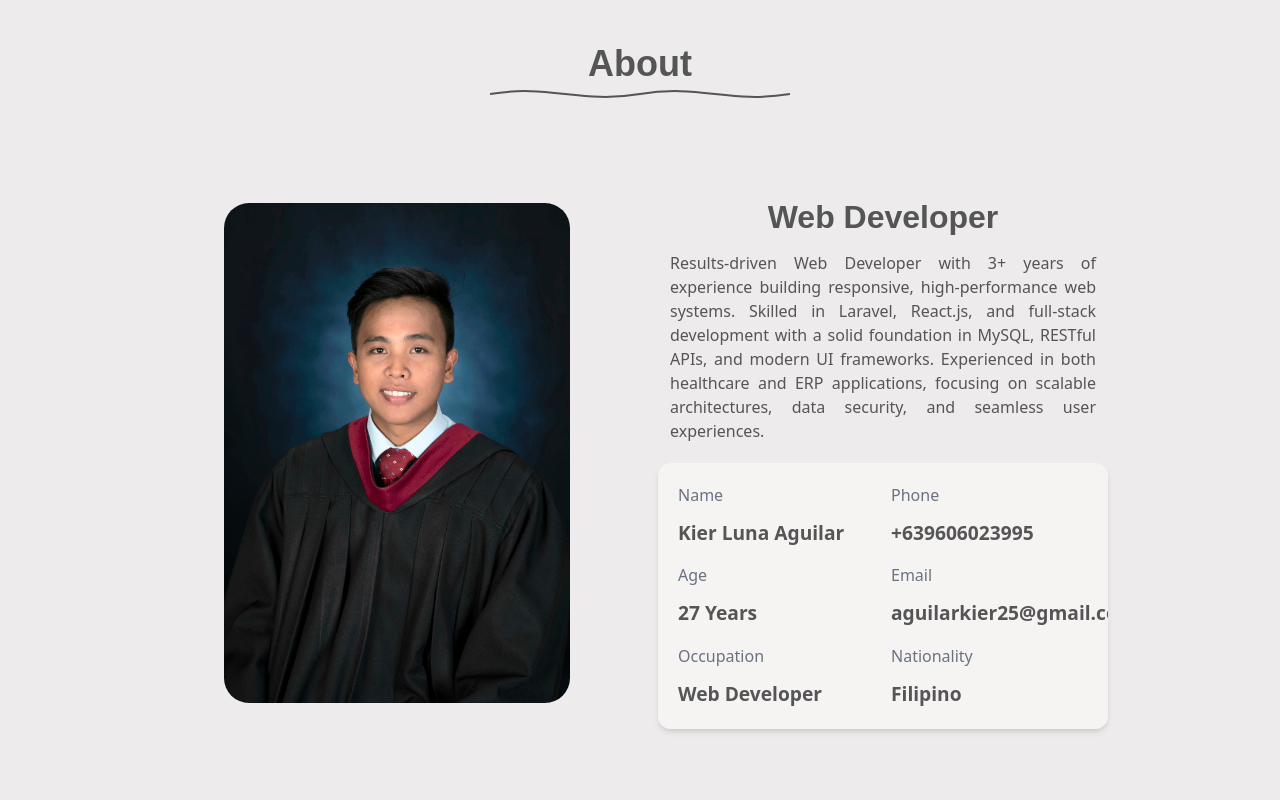
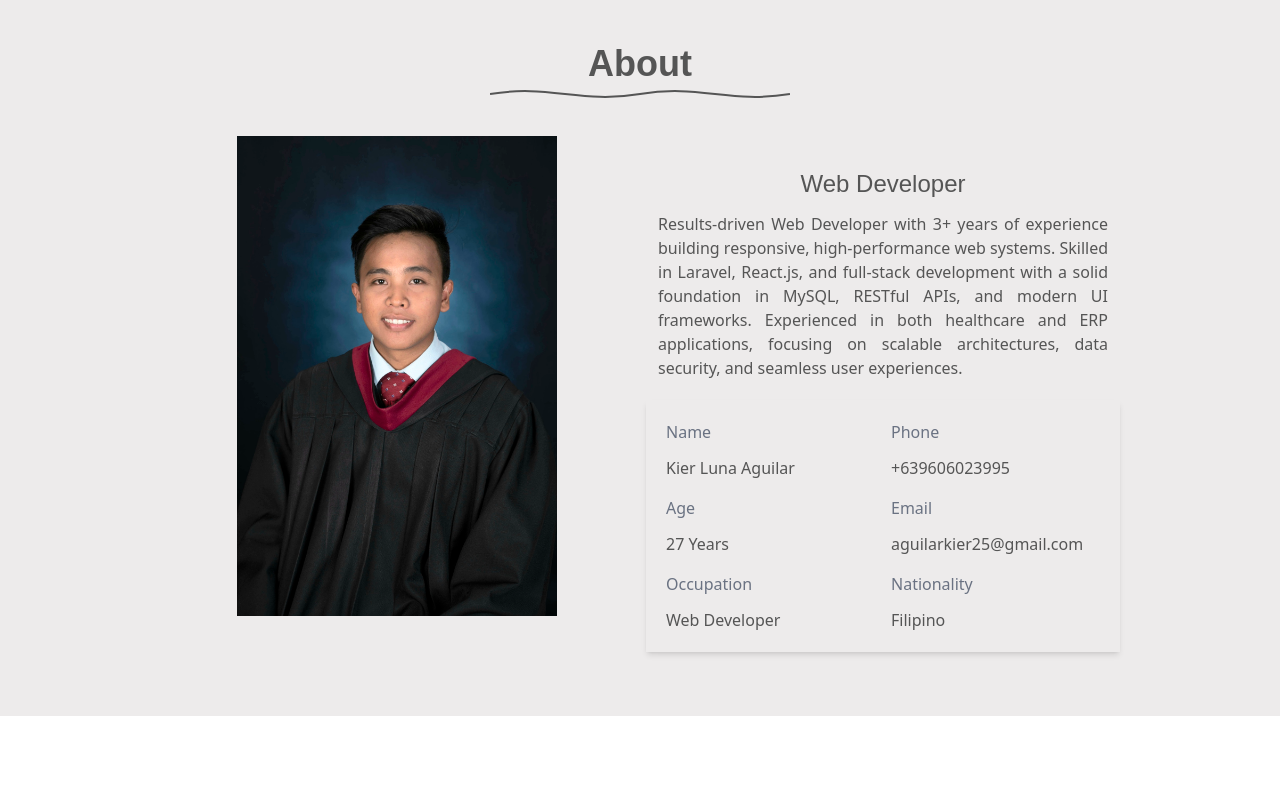
Before and after one commit to kraglr/portfoliov2, a React (Vite) app: page / in a window 1280 px wide. Shown: the part 880-1680 px from the top of the page. Built offline with nearby package versions, Linux system fonts and the light colour scheme; a web font is replaced by a local one.

Commit message:
added animation on about page

```diff
--- a/package.json
+++ b/package.json
@@ -16,6 +16,7 @@
     "@emotion/styled": "^11.14.0",
     "@mui/icons-material": "^7.1.1",
     "@mui/material": "^7.1.1",
+    "aos": "^2.3.4",
     "framer-motion": "^12.16.0",
     "lottie-react": "^2.4.1",
     "react-slick": "^0.30.3",
--- a/src/App.jsx
+++ b/src/App.jsx
@@ -11,8 +11,10 @@ import Resume from "./components/Body/Resume/Resume.jsx";
 import Contact from "./components/Body/Contact/Contact.jsx";
 import Portfolio from "./components/Body/Portfolio/Portfolio.jsx";
 import { motion } from "framer-motion";
-
+import AOS from "aos";
+import "aos/dist/aos.css"; // You can also use <link> for styles
 function App() {
+  AOS.init();
   const { darkMode } = useContext(DarkModeContext);
   const [activeSection, setActiveSection] = useState("home");
 
--- a/src/components/Body/About/About.jsx
+++ b/src/components/Body/About/About.jsx
@@ -1,11 +1,16 @@
 import React from "react";
 import "./about.scss";
 import img from "../../../assets/img/viber_image_2025-06-07_12-21-23-240.jpg";
-import { motion } from "framer-motion";
 
 const About = () => {
   return (
-    <div className="about-container mx-auto w-full pt-16">
+    <div
+      className="about-container mx-auto w-full pt-16 "
+      // data-aos="slide-up"
+      // data-aos-duration="800"
+      // data-aos-easing="ease-in-out"
+      // data-aos-delay="300"
+    >
       <div className="w-[90%] lg:w-[75%] xl:w-[75%] mx-auto py-10">
         {/* Header */}
         <div className="container-header w-full text-center justify-center py-5">
@@ -33,27 +38,26 @@ const About = () => {
         <div className="container-body my-3 about-container-body">
           <div className="grid xl:grid-cols-2 lg:grid-cols-2 md:grid-cols-1 grid-cols-1 gap-3">
             {/* Image with animation */}
-            <motion.div
-              className="about-img col-span-1 lg:p-16 md:p-10 p-2 items-center my-auto justify-center"
-              initial={{ opacity: 0, y: 30 }}
-              whileInView={{ opacity: 1, y: 0 }}
-              transition={{ duration: 0.8 }}
-              viewport={{ once: true }}
+            <div
+              data-aos="fade-right"
+              data-aos-duration="1000"
+              data-aos-easing="ease-in-out"
+              data-aos-delay="300"
+              className="w-80 mx-auto"
             >
               <img
                 src={img}
                 alt="Portrait of Kier Luna Aguilar"
                 className="mx-auto my-auto"
               />
-            </motion.div>
+            </div>
 
             {/* Text with animation */}
-            <motion.div
-              className="about-content col-span-1 py-7 px-3"
-              initial={{ opacity: 0, y: 30 }}
-              whileInView={{ opacity: 1, y: 0 }}
-              transition={{ duration: 0.8, delay: 0.2 }}
-              viewport={{ once: true }}
+            <div
+              data-aos="fade-left"
+              data-aos-duration="1000"
+              data-aos-easing="ease-in-out"
+              data-aos-delay="300"
             >
               <div className="about-header my-3 px-3 py-2">
                 <h2 className="font-jumbled text-center my-3 text-2xl">
@@ -92,7 +96,7 @@ const About = () => {
                   ))}
                 </div>
               </div>
-            </motion.div>
+            </div>
           </div>
         </div>
       </div>
```
Also changed, not shown: src/components/Body/About/about.scss (+10 -0 lines), 1 other file (tests, documents, lock files or other folders).
